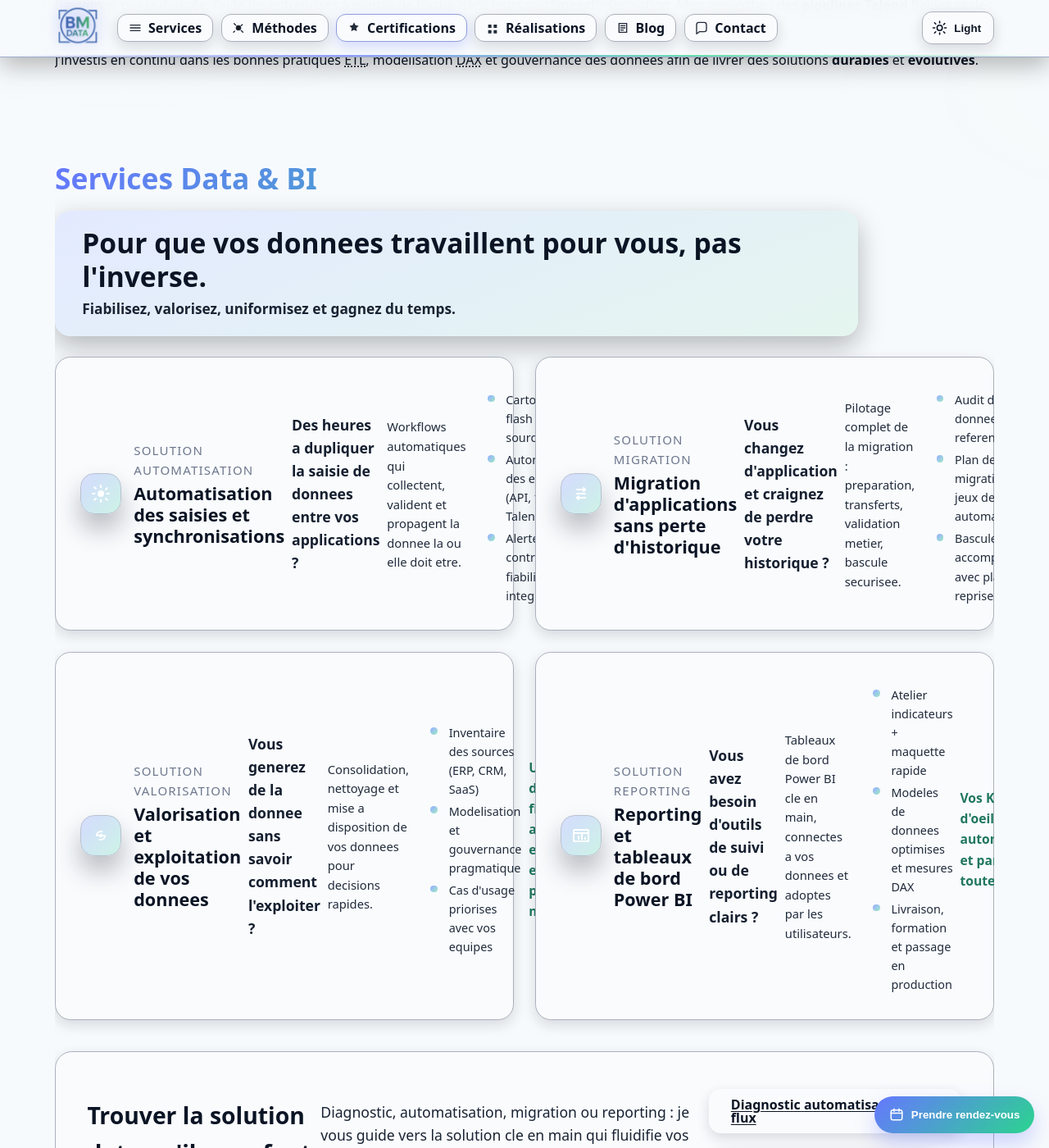
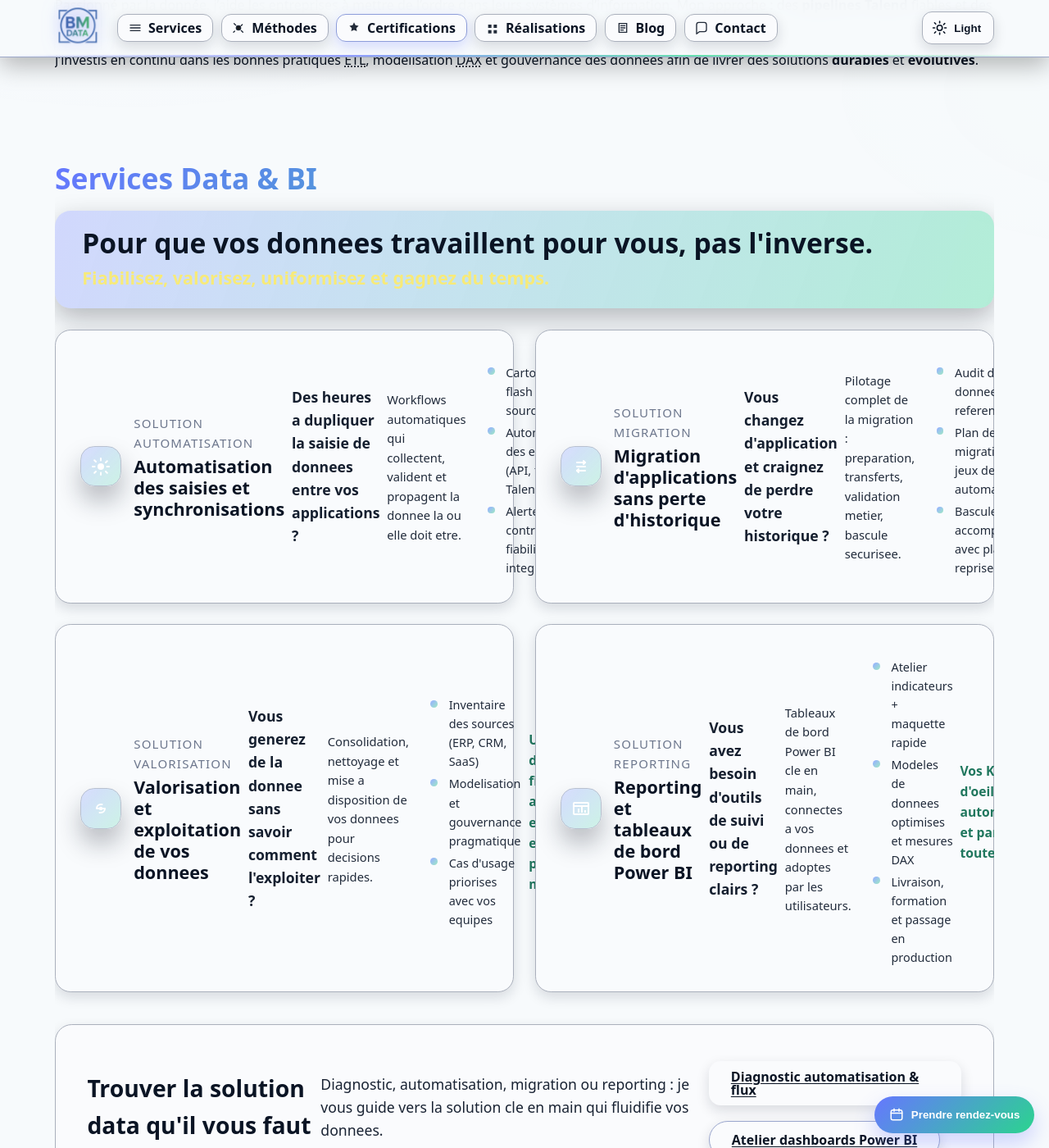
Before and after one commit to mbodetdata/mbodetdata.github.io, a Jekyll site: the page built from index.md, in a window 1280 px wide and 1400 px high, scrolled down 232 px. Shown: the whole window at 82% size. Built offline with Jekyll 4.4.1, drawn with Linux system fonts in a browser that asks for light colours.

Commit message:
Services

```diff
--- a/assets/styles.css
+++ b/assets/styles.css
@@ -326,7 +326,7 @@
   padding-block: clamp(2.2rem, 4vw, 3.8rem);
 }
 .services-section .section-header{
-  max-width:min(980px, 100%);
+  max-width:100%;
   margin: 0 0 clamp(1rem, 2vw, 1.9rem);
   display:grid;
   gap:clamp(.6rem, 1.4vw, 1.2rem);
@@ -340,6 +340,7 @@
 .section-pitch{
   display:grid;
   gap:clamp(.75rem, 1.4vw, 1.2rem);
+  justify-items:stretch;
 }
 .section-hook{
   display:flex;
@@ -348,13 +349,14 @@
   gap:.35rem;
   padding:clamp(.8rem, 1.6vw, 1.2rem) clamp(1.6rem, 2.6vw, 2.4rem);
   border-radius:calc(var(--radius-2) + .2rem);
-  background: linear-gradient(160deg,
-    color-mix(in oklab, var(--surface-1) 86%, var(--brand) 14%) 0%,
-    color-mix(in oklab, var(--surface-0) 88%, var(--brand-2) 12%) 100%);
+  background: linear-gradient(110deg,
+    color-mix(in oklab, var(--brand) 26%, transparent) 0%,
+    color-mix(in oklab, var(--brand-2) 34%, transparent) 100%);
   box-shadow:0 12px 32px rgba(8,11,20,.28);
   color: var(--fg);
   width:100%;
   min-height:100%;
+  align-self:stretch;
 }
 .section-hook__title{
   font-size: clamp(1.4rem, 1.15rem + 1.2vw, 2.1rem);
@@ -362,9 +364,9 @@
   line-height:1.2;
 }
 .section-hook__tagline{
-  font-size:calc(var(--step-0) - .02rem);
-  font-weight:600;
-  color:color-mix(in oklab, var(--fg) 92%, #fff 8%);
+  font-size: clamp(1.05rem, .95rem + .6vw, 1.35rem);
+  font-weight:700;
+  color:#f7ea79;
 }
 .section-intro{
   display:grid;
```
